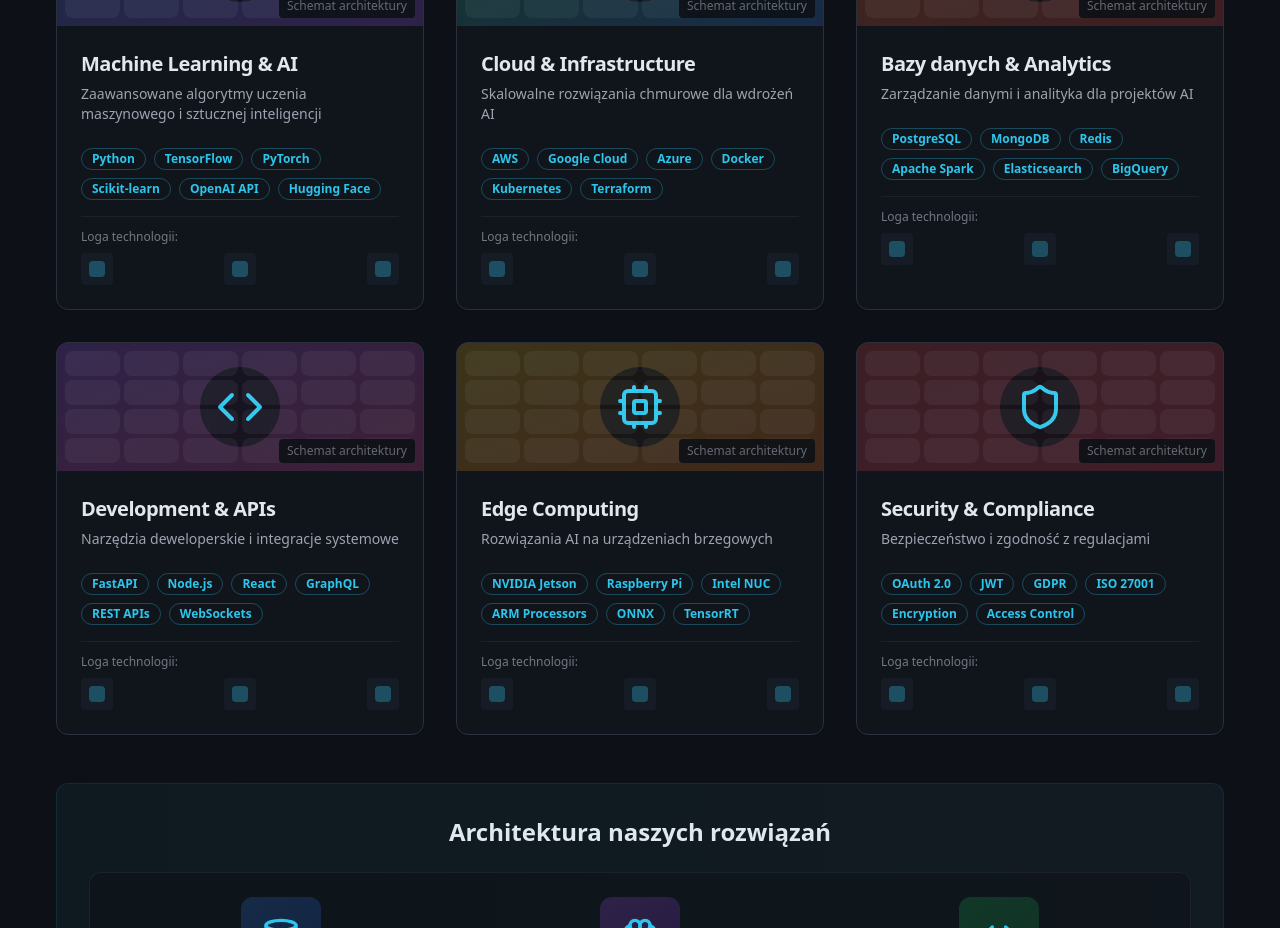
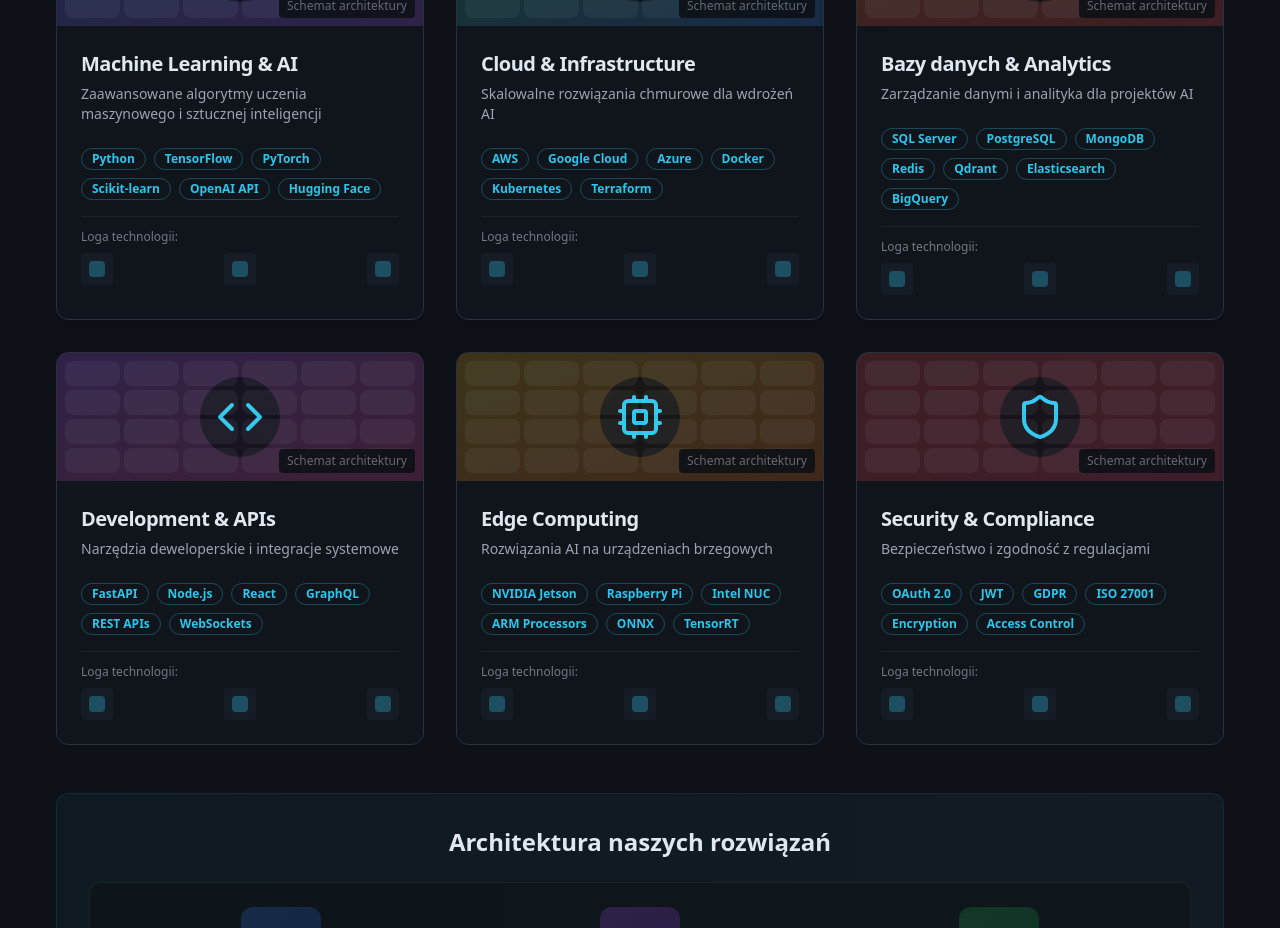
Before and after one commit to aplint-pl/aplint.github.io, a React (Vite) app: page / in a window 1280 px wide. Shown: the part 4640-5568 px from the top of the page. Built offline with nearby package versions, Linux system fonts and the light colour scheme.

Commit message:
Update technologies

```diff
--- a/src/components/TechnologiesSection.tsx
+++ b/src/components/TechnologiesSection.tsx
@@ -22,7 +22,7 @@ const TechnologiesSection = () => {
       title: "Bazy danych & Analytics",
       icon: Database,
       description: "Zarządzanie danymi i analityka dla projektów AI",
-      technologies: ["PostgreSQL", "MongoDB", "Redis", "Apache Spark", "Elasticsearch", "BigQuery"],
+      technologies: ["SQL Server", "PostgreSQL", "MongoDB", "Redis", "Qdrant", "Elasticsearch", "BigQuery"],
       color: "from-orange-500/20 to-red-500/20"
     },
     {
```
